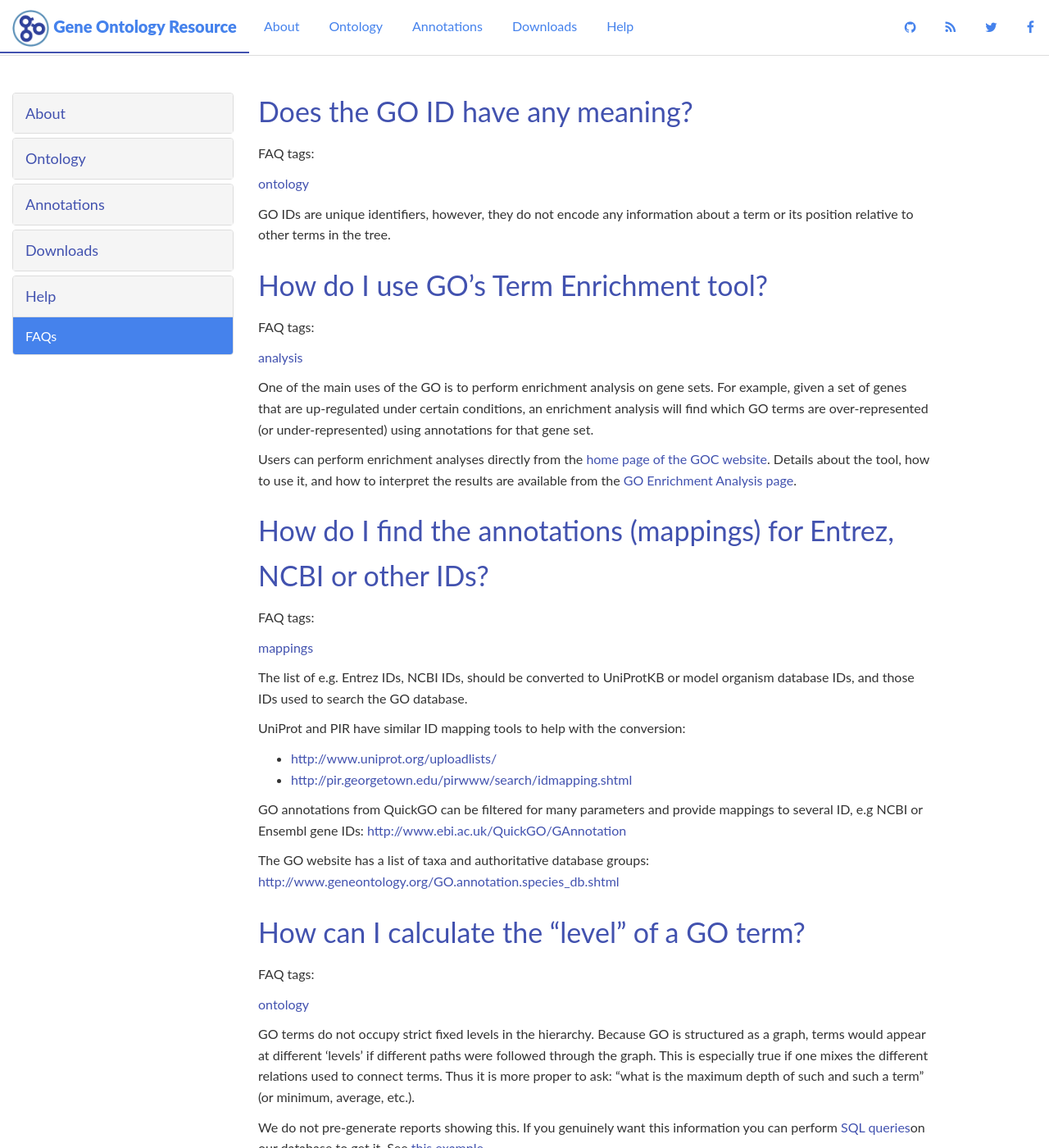
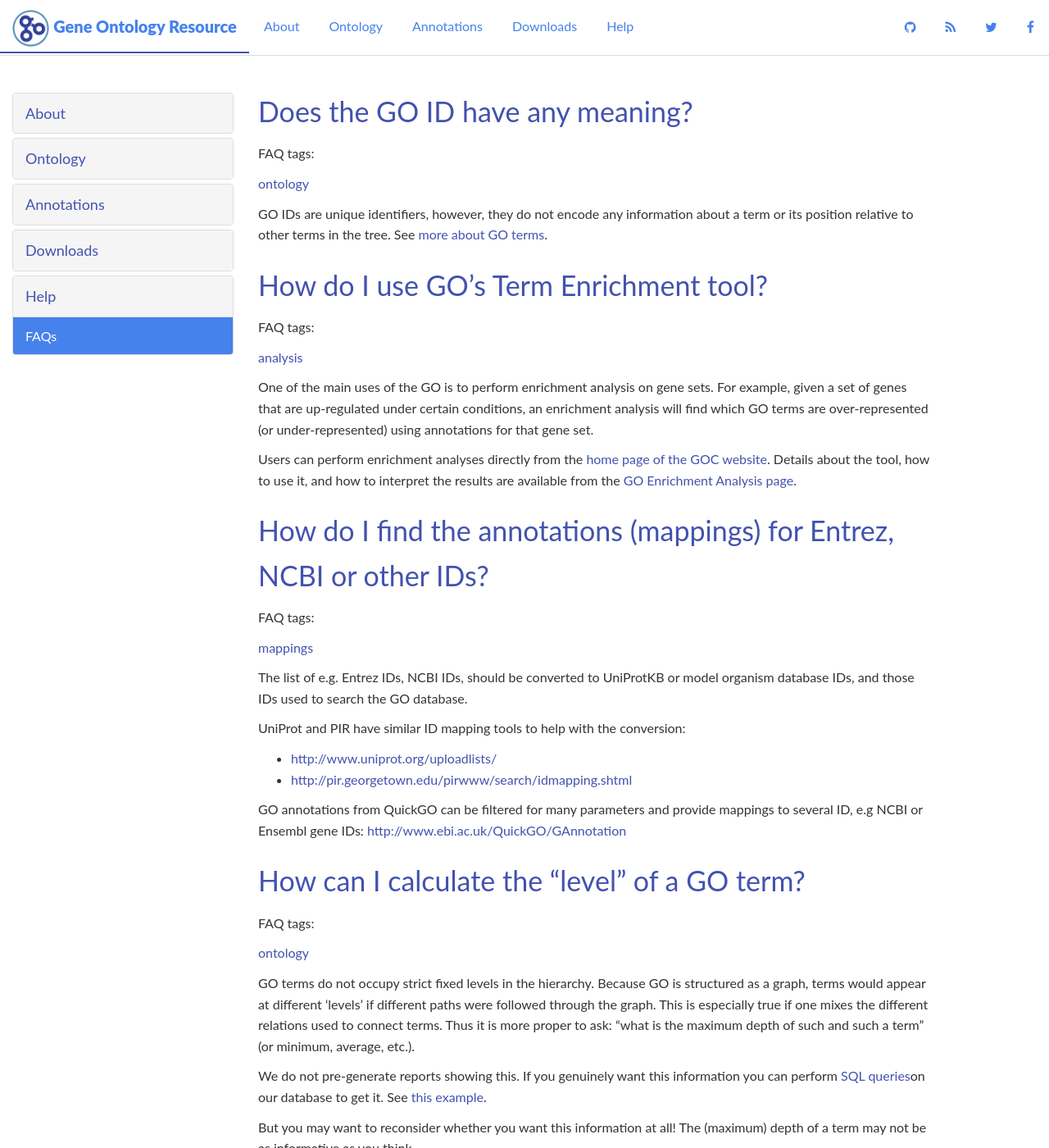
Before and after one commit to geneontology/geneontology.github.io, a Jekyll site: the page built from _docs/faq.md, in a window 1280 px wide and 1400 px high. Shown: the whole window at 82% size. Built offline with Jekyll 4.4.1, drawn with Linux system fonts in a browser that asks for light colours; nearby versions of some CDN libraries.

Commit message:
Update faq.md

```diff
--- a/_docs/faq.md
+++ b/_docs/faq.md
@@ -11,7 +11,7 @@
 
 [ontology](/faq-tags/ontology)
 
-GO IDs are unique identifiers, however, they do not encode any information about a term or its position relative to other terms in the tree.
+GO IDs are unique identifiers, however, they do not encode any information about a term or its position relative to other terms in the tree. See [more about GO terms](/docs/ontology/).
 
 [How do I use GO's Term Enrichment tool?](/faq/how-do-i-use-gos-term-enrichment-tool)
 -------------------------------------------------------------------------------------
@@ -23,7 +23,7 @@
 
 One of the main uses of the GO is to perform enrichment analysis on gene sets. For example, given a set of genes that are up-regulated under certain conditions, an enrichment analysis will find which GO terms are over-represented (or under-represented) using annotations for that gene set.
 
-Users can perform enrichment analyses directly from the [home page of the GOC website](http://geneontology.org/). Details about the tool, how to use it, and how to interpret the results are available from the [GO Enrichment Analysis page](http://geneontology.org/page/go-enrichment-analysis).
+Users can perform enrichment analyses directly from the [home page of the GOC website](http://geneontology.org/). Details about the tool, how to use it, and how to interpret the results are available from the [GO Enrichment Analysis page](/docs/go-enrichment-analysis/).
 
 [How do I find the annotations (mappings) for Entrez, NCBI or other IDs?](/faq/how-do-i-find-annotations-mappings-entrez-ncbi-or-other-ids)
 -------------------------------------------------------------------------------------------------------------------------------------------
@@ -41,8 +41,6 @@
 -   <http://pir.georgetown.edu/pirwww/search/idmapping.shtml>
 
 GO annotations from QuickGO can be filtered for many parameters and provide mappings to several ID, e.g NCBI or Ensembl gene IDs: <http://www.ebi.ac.uk/QuickGO/GAnnotation>
-
-The GO website has a list of taxa and authoritative database groups: <http://www.geneontology.org/GO.annotation.species_db.shtml>
 
 [How can I calculate the "level" of a GO term?](/faq/how-can-i-calculate-level-go-term)
 ---------------------------------------------------------------------------------------
```
